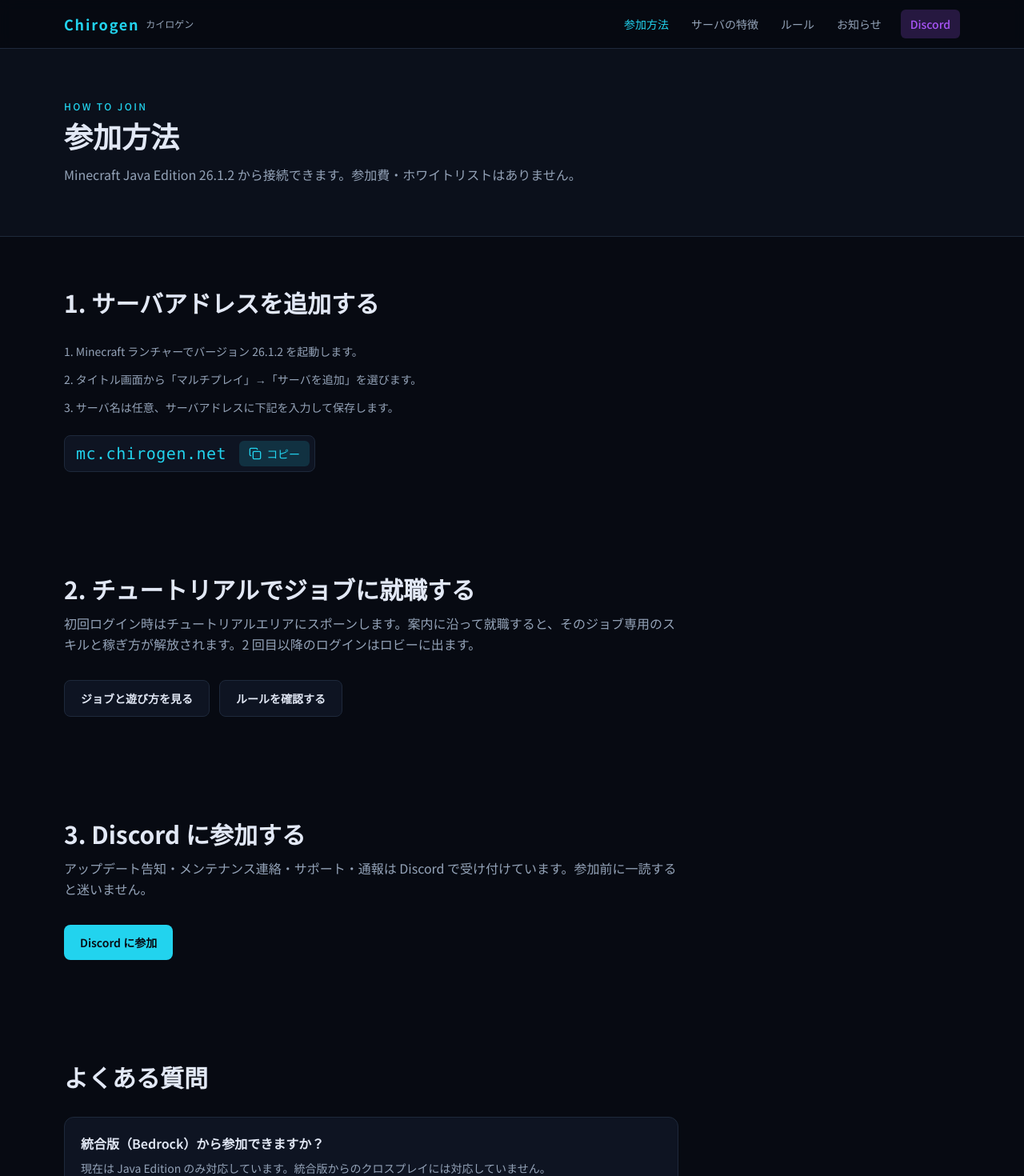
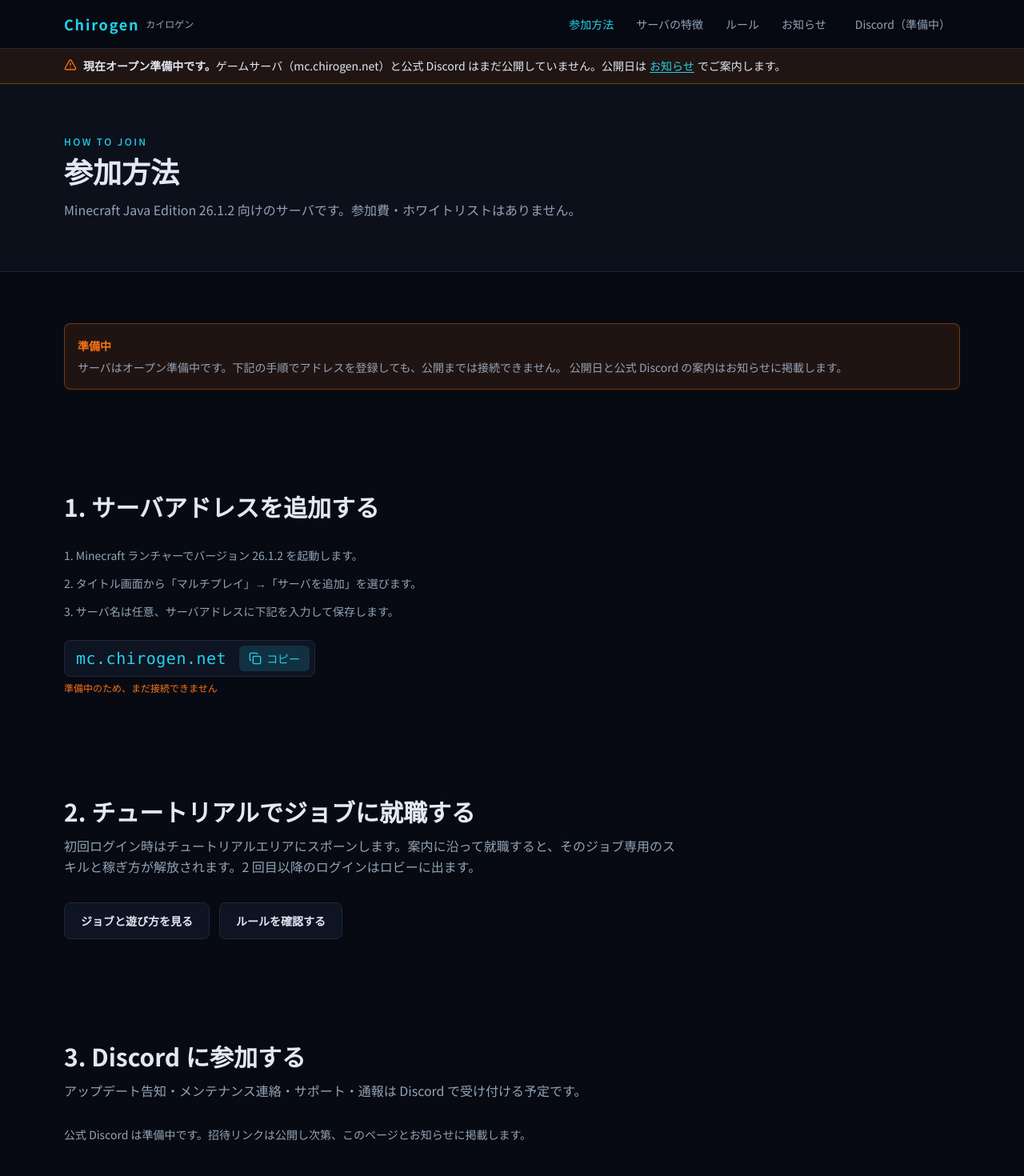
Before and after one commit to 2chiro/chirogen-web, a Next.js app: page /join in a window 1280 px wide. Shown: the top 1470 px of the page at 80% size. Built offline with nearby package versions, Linux system fonts and the light colour scheme.

Commit message:
feat: ゲームサーバと Discord が準備中である旨を表示

```diff
--- a/content/news/2026-08-22-website-open.mdx
+++ b/content/news/2026-08-22-website-open.mdx
@@ -2,12 +2,15 @@
 title: 公式サイトを公開しました
 date: "2026-08-22"
 category: notice
-summary: Chirogen の公式サイトを公開しました。参加方法・サーバの特徴・ルールを掲載しています。
+summary: Chirogen の公式サイトを公開しました。ゲームサーバと Discord は準備中です。
 draft: false
 ---
 
-Chirogen（カイロゲン）の公式サイトを公開しました。現在サーバは開発中で、
-公開時期が決まり次第このお知らせと Discord でご案内します。
+Chirogen（カイロゲン）の公式サイトを公開しました。
+
+**ゲームサーバ（`mc.chirogen.net`）と公式 Discord は現在準備中で、まだ接続・参加できません。**
+公開日が決まり次第、このお知らせでご案内します。掲載している内容は開発中の仕様に基づく予定であり、
+公開までに変更される場合があります。
 
 ## いま読めるページ
 
--- a/src/app/join/page.tsx
+++ b/src/app/join/page.tsx
@@ -1,4 +1,5 @@
 import type { Metadata } from "next";
+import { PreparingNote } from "@/components/preparing-notice";
 import { ServerAddress } from "@/components/server-address";
 import { ButtonLink, PageHeader, Section } from "@/components/ui";
 import { site } from "@/lib/site";
@@ -12,6 +13,10 @@ const faq = [
   {
     q: "統合版（Bedrock）から参加できますか？",
     a: "現在は Java Edition のみ対応しています。統合版からのクロスプレイには対応していません。",
+  },
+  {
+    q: "いつから参加できますか？",
+    a: "現在はオープン準備中です。サーバはまだ稼動していないため接続できません。公開日はお知らせでご案内します。",
   },
   {
     q: "バージョンが違うと接続できませんか？",
@@ -37,8 +42,17 @@ export default function JoinPage() {
       <PageHeader
         eyebrow="How to join"
         title="参加方法"
-        lead={`Minecraft ${site.edition} ${site.minecraftVersion} から接続できます。参加費・ホワイトリストはありません。`}
+        lead={`Minecraft ${site.edition} ${site.minecraftVersion} 向けのサーバです。参加費・ホワイトリストはありません。`}
       />
+
+      <Section>
+        <PreparingNote>
+          <p>
+            サーバはオープン準備中です。下記の手順でアドレスを登録しても、公開までは接続できません。
+            公開日と公式 Discord の案内はお知らせに掲載します。
+          </p>
+        </PreparingNote>
+      </Section>
 
       <Section title="1. サーバアドレスを追加する">
         <ol className="max-w-3xl space-y-3 text-sm leading-relaxed text-muted">
@@ -67,11 +81,17 @@ export default function JoinPage() {
 
       <Section
         title="3. Discord に参加する"
-        description="アップデート告知・メンテナンス連絡・サポート・通報は Discord で受け付けています。参加前に一読すると迷いません。"
+        description="アップデート告知・メンテナンス連絡・サポート・通報は Discord で受け付ける予定です。"
       >
-        <ButtonLink href={site.discordUrl} external>
-          Discord に参加
-        </ButtonLink>
+        {site.discordUrl ? (
+          <ButtonLink href={site.discordUrl} external>
+            Discord に参加
+          </ButtonLink>
+        ) : (
+          <p className="text-sm text-muted">
+            公式 Discord は準備中です。招待リンクは公開し次第、このページとお知らせに掲載します。
+          </p>
+        )}
       </Section>
 
       <Section title="よくある質問">
--- a/src/app/layout.tsx
+++ b/src/app/layout.tsx
@@ -1,5 +1,6 @@
 import type { Metadata } from "next";
 import { Noto_Sans_JP } from "next/font/google";
+import { PreparingBanner } from "@/components/preparing-notice";
 import { SiteFooter } from "@/components/site-footer";
 import { SiteHeader } from "@/components/site-header";
 import { site } from "@/lib/site";
@@ -43,6 +44,7 @@ export default function RootLayout({ children }: LayoutProps<"/">) {
           本文へスキップ
         </a>
         <SiteHeader />
+        <PreparingBanner />
         <main id="main" className="flex-1">
           {children}
         </main>
--- a/src/app/legal/terms/page.tsx
+++ b/src/app/legal/terms/page.tsx
@@ -85,6 +85,7 @@ export default function TermsPage() {
           </p>
 
           <h2>10. お問い合わせ</h2>
+          {site.discordUrl ? (
             <p>
               本規約に関するお問い合わせは、
               <a href={site.discordUrl} target="_blank" rel="noreferrer noopener">
@@ -92,6 +93,12 @@ export default function TermsPage() {
               </a>
               のサポートチャンネルまでお願いします。
             </p>
+          ) : (
+            <p>
+              本規約に関するお問い合わせは、公式 Discord のサポートチャンネルまでお願いします。
+              Discord は現在準備中で、招待リンクは公開し次第ご案内します。
+            </p>
+          )}
         </Prose>
       </Section>
     </>
--- a/src/app/page.tsx
+++ b/src/app/page.tsx
@@ -33,9 +33,11 @@ export default async function HomePage() {
 
           <div className="mt-8 flex flex-wrap items-center gap-3">
             <ButtonLink href="/join">参加方法を見る</ButtonLink>
-            <ButtonLink href={site.discordUrl} variant="secondary" external>
-              Discord に参加
-            </ButtonLink>
+            {site.discordUrl && (
+              <ButtonLink href={site.discordUrl} variant="secondary" external>
+                Discord に参加
+              </ButtonLink>
+            )}
           </div>
 
           <div className="mt-8">
--- a/src/app/rules/page.tsx
+++ b/src/app/rules/page.tsx
@@ -122,11 +122,15 @@ export default function RulesPage() {
             相手のプレイヤー名・状況（スクリーンショットがあれば添付）」を送ってください。
             自分で報復するのではなく、運営に任せてください。
           </p>
-          <p>
-            <a href={site.discordUrl} target="_blank" rel="noreferrer noopener">
-              Discord に参加する
-            </a>
-          </p>
+          {site.discordUrl ? (
+            <p>
+              <a href={site.discordUrl} target="_blank" rel="noreferrer noopener">
+                Discord に参加する
+              </a>
+            </p>
+          ) : (
+            <p>公式 Discord は準備中です。招待リンクは公開し次第ご案内します。</p>
+          )}
         </Prose>
       </Section>
     </>
--- /dev/null
+++ b/src/components/preparing-notice.tsx
@@ -0,0 +1,47 @@
+import Link from "next/link";
+import { AlertTriangle } from "lucide-react";
+import { site } from "@/lib/site";
+
+/** サイト全体に出す準備中バナー。公開時は site.isPreparing を false にすれば消える。 */
+export function PreparingBanner() {
+  if (!site.isPreparing) {
+    return null;
+  }
+
+  return (
+    <div className="border-b border-gun/40 bg-gun/10">
+      <p className="mx-auto flex max-w-6xl items-start gap-2 px-4 py-2.5 text-xs leading-relaxed text-text sm:text-sm">
+        <AlertTriangle size={16} className="mt-0.5 shrink-0 text-gun" aria-hidden />
+        <span>
+          <strong className="font-semibold">現在オープン準備中です。</strong>
+          ゲームサーバ（{site.serverAddress}）と公式 Discord はまだ公開していません。公開日は
+          <Link href="/news" className="mx-1 text-magic underline underline-offset-2">
+            お知らせ
+          </Link>
+          でご案内します。
+        </span>
+      </p>
+    </div>
+  );
+}
+
+/** ページ内に置く準備中の注意書き。 */
+export function PreparingNote({ children }: { children?: React.ReactNode }) {
+  if (!site.isPreparing) {
+    return null;
+  }
+
+  return (
+    <div className="rounded-lg border border-gun/40 bg-gun/10 p-4 text-sm leading-relaxed text-text">
+      <p className="font-semibold text-gun">準備中</p>
+      <div className="mt-1 text-muted">
+        {children ?? (
+          <p>
+            ゲームサーバは公開準備中のため、まだ接続できません。掲載内容は開発中の仕様に基づく
+            予定であり、公開までに変更される場合があります。
+          </p>
+        )}
+      </div>
+    </div>
+  );
+}
--- a/src/components/server-address.tsx
+++ b/src/components/server-address.tsx
@@ -22,6 +22,7 @@ export function ServerAddress({ size = "md" }: Props) {
   }
 
   return (
+    <div className="inline-flex flex-col gap-1.5">
       <div className="inline-flex items-center gap-2 rounded-lg border border-line bg-surface p-1.5">
         <code
           className={`px-2 font-mono tracking-wide text-magic ${
@@ -40,5 +41,9 @@ export function ServerAddress({ size = "md" }: Props) {
           <span aria-live="polite">{copied ? "コピーしました" : "コピー"}</span>
         </button>
       </div>
+      {site.isPreparing && (
+        <p className="text-xs text-gun">準備中のため、まだ接続できません</p>
+      )}
+    </div>
   );
 }
--- a/src/components/site-footer.tsx
+++ b/src/components/site-footer.tsx
@@ -36,6 +36,7 @@ export function SiteFooter() {
               </Link>
             </li>
             <li>
+              {site.discordUrl ? (
                 <a
                   href={site.discordUrl}
                   target="_blank"
@@ -44,6 +45,9 @@ export function SiteFooter() {
                 >
                   Discord
                 </a>
+              ) : (
+                <span className="text-muted">Discord（準備中）</span>
+              )}
             </li>
           </ul>
         </div>
--- a/src/components/site-header.tsx
+++ b/src/components/site-header.tsx
@@ -34,6 +34,7 @@ export function SiteHeader() {
               </Link>
             );
           })}
+          {site.discordUrl ? (
             <a
               href={site.discordUrl}
               target="_blank"
@@ -42,6 +43,9 @@ export function SiteHeader() {
             >
               Discord
             </a>
+          ) : (
+            <span className="ml-2 rounded-md px-3 py-2 text-sm text-muted">Discord（準備中）</span>
+          )}
         </nav>
 
         <button
@@ -75,6 +79,7 @@ export function SiteHeader() {
               </li>
             ))}
             <li>
+              {site.discordUrl ? (
                 <a
                   href={site.discordUrl}
                   target="_blank"
@@ -83,6 +88,11 @@ export function SiteHeader() {
                 >
                   Discord
                 </a>
+              ) : (
+                <span className="block rounded-md px-2 py-3 text-sm text-muted">
+                  Discord（準備中）
+                </span>
+              )}
             </li>
           </ul>
         </nav>
--- a/src/lib/site.ts
+++ b/src/lib/site.ts
@@ -1,4 +1,21 @@
-export const site = {
+type Site = {
+  name: string;
+  nameJa: string;
+  catchphrase: string;
+  description: string;
+  url: string;
+  serverAddress: string;
+  minecraftVersion: string;
+  edition: string;
+  /** ゲームサーバが一般公開されるまで true。公開時に false にする */
+  isPreparing: boolean;
+  /** 公式 Discord の招待リンク。未公開の間は null（リンクを表示しない） */
+  discordUrl: string | null;
+  serverListUrl: string;
+  locale: string;
+};
+
+export const site: Site = {
   name: "Chirogen",
   nameJa: "カイロゲン",
   catchphrase: "魔法と銃が融合した PvP サバイバル",
@@ -8,11 +25,11 @@ export const site = {
   serverAddress: "mc.chirogen.net",
   minecraftVersion: "26.1.2",
   edition: "Java Edition",
-  /** TODO: 公式 Discord の招待リンクが確定したら差し替える */
-  discordUrl: "https://discord.gg/",
+  isPreparing: true,
+  discordUrl: null,
   serverListUrl: "https://minecraft.jp/",
   locale: "ja_JP",
-} as const;
+};
 
 export const nav = [
   { href: "/join", label: "参加方法" },
```
Also changed, not shown: 1 other file (tests, documents, lock files or other folders). Lines whose indentation alone changed are shown as unchanged.
